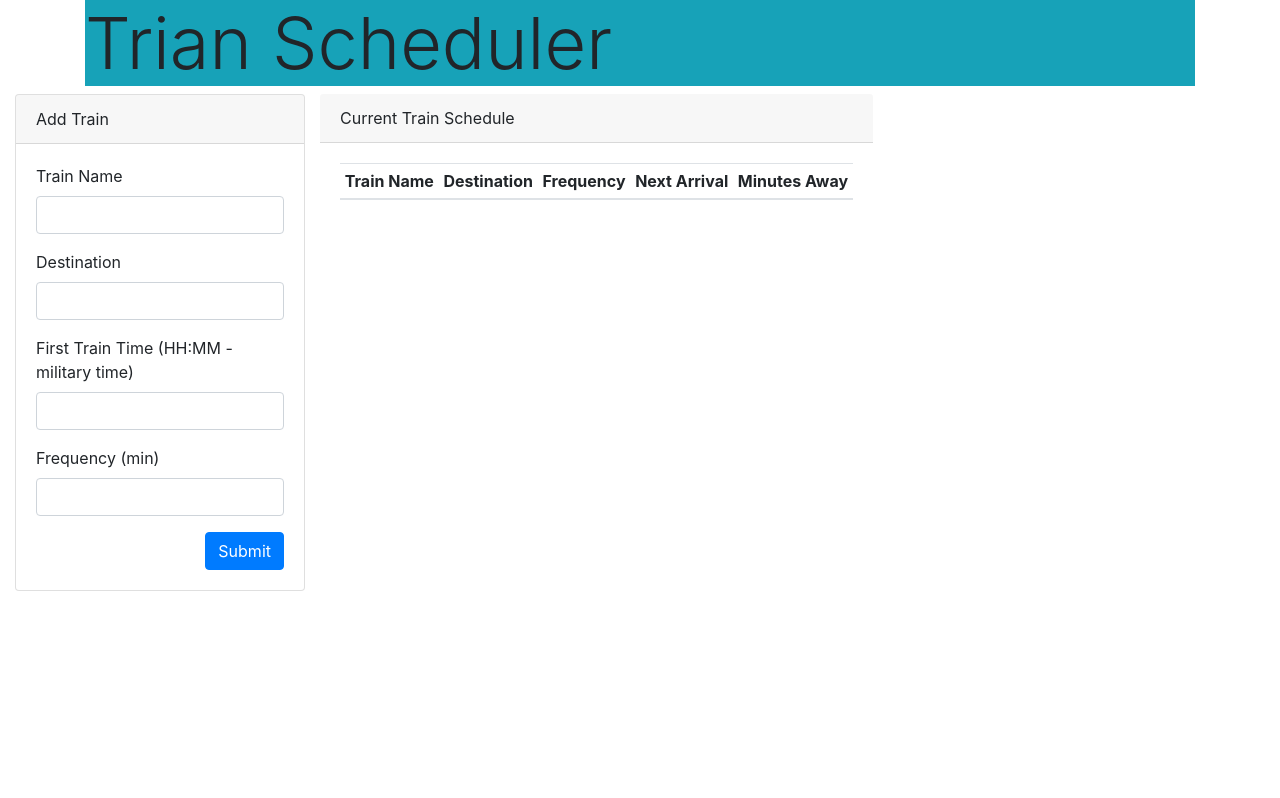
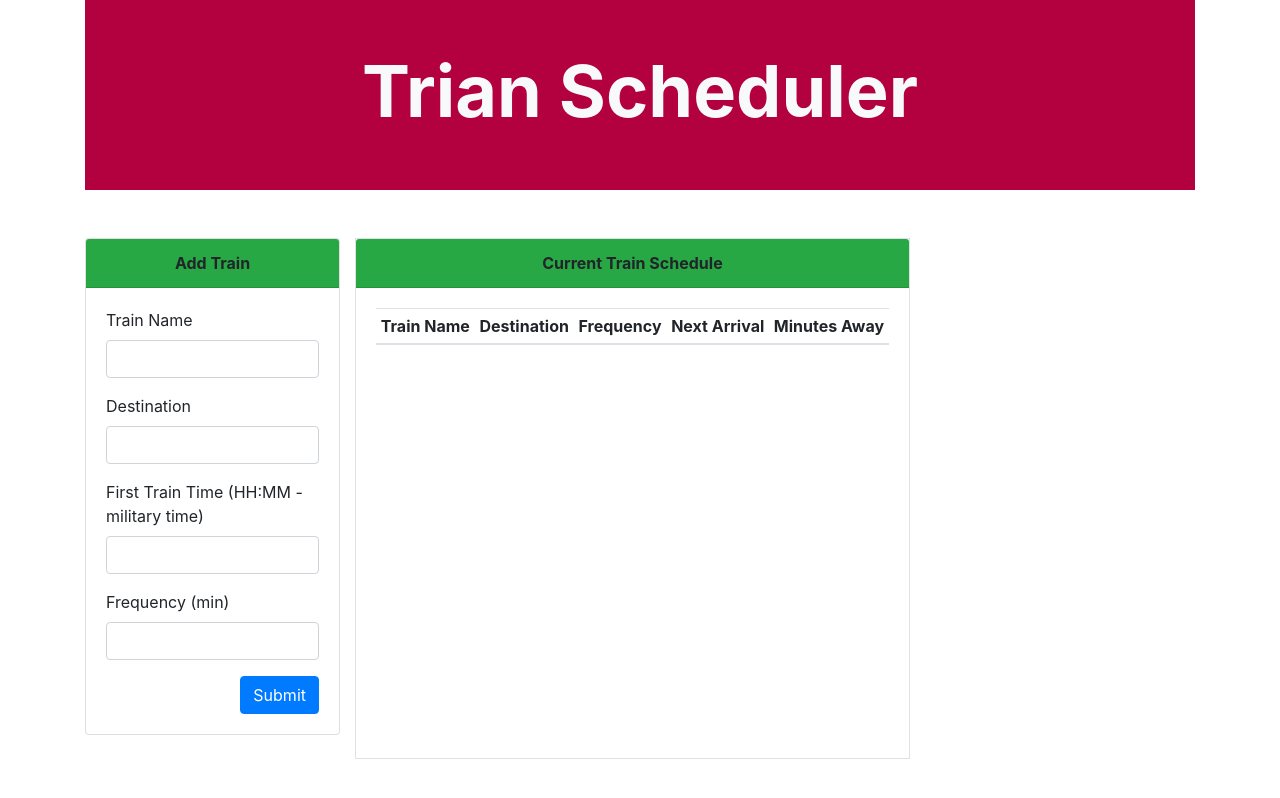
Before and after one commit to kmahone19/Train-Scheduler, a plain HTML site: page index.html in a window 1280 px wide. Drawn offline with nearby package versions, Linux system fonts and the light colour scheme; no server answers.

Commit message:
styling edits and Read Me update

```diff
--- a/assets/css/style.css
+++ b/assets/css/style.css
@@ -0,0 +1,3 @@
+.custonHead{
+    background-color: #B3003F;
+}
--- a/assets/js/app.js
+++ b/assets/js/app.js
@@ -59,7 +59,7 @@ database.ref().on("child_added", function (childSnapshot) {
     var tMinutesTillTrain = frequency - tRemainder;
     console.log("MINUTES TILL TRAIN: " + tMinutesTillTrain);
 
-    var nextTrain = moment().add(tMinutesTillTrain, "minutes");
+    var nextTrain = moment().add(tMinutesTillTrain, "minutes").format("hh:mm");
     console.log("ARRIVAL TIME: " + moment(nextTrain).format("hh:mm"));
 
     var newRow = $("<tr>").append(
--- a/index.html
+++ b/index.html
@@ -14,16 +14,16 @@
 <body>
 
     <div class="container">
-        <div class="jumbotron-fluid bg-info">
-            <h1 class="display-3">Trian Scheduler</h1>
+        <div class="jumbotron-fluid custonHead p-5 text-center">
+            <h1 class="display-3 font-weight-bold text-light">Trian Scheduler</h1>
         </div>
     </div>
 
-    <div class="container-fluid">
+    <div class="container container-fluid">
         <div class="row">
-            <aside class="col-12 col-md-3">
+            <aside class="col-12 col-md-3 mt-5">
                 <div class="card mb-4">
-                    <div class="card-header">Add Train</div>
+                    <div class="card-header table-light bg-success text-center font-weight-bold">Add Train</div>
                     <div class="card-body">
 
                         <form>
@@ -50,8 +50,8 @@
                 </div>
             </aside>
 
-            <aside>
-                <div class="card-header">Current Train Schedule</div>
+            <aside class="mt-5 border">
+                <div class="card-header bg-success text-center font-weight-bold">Current Train Schedule</div>
                 <div class="card-body">
                     <table class="table table-sm table-hover" id='train-table'>
                         <thead>
@@ -59,7 +59,7 @@
                                 <th scope="col">Train Name</th>
                                 <th scope="col">Destination</th>
                                 <th scope="col">Frequency</th>
-                                <th scope="col">Next Arrival</th>
+                                <th class="text-center" scope="col">Next Arrival</th>
                                 <th scope="col">Minutes Away</th>
                             </tr>
                         </thead>
```
Also changed, not shown: 1 other file.
